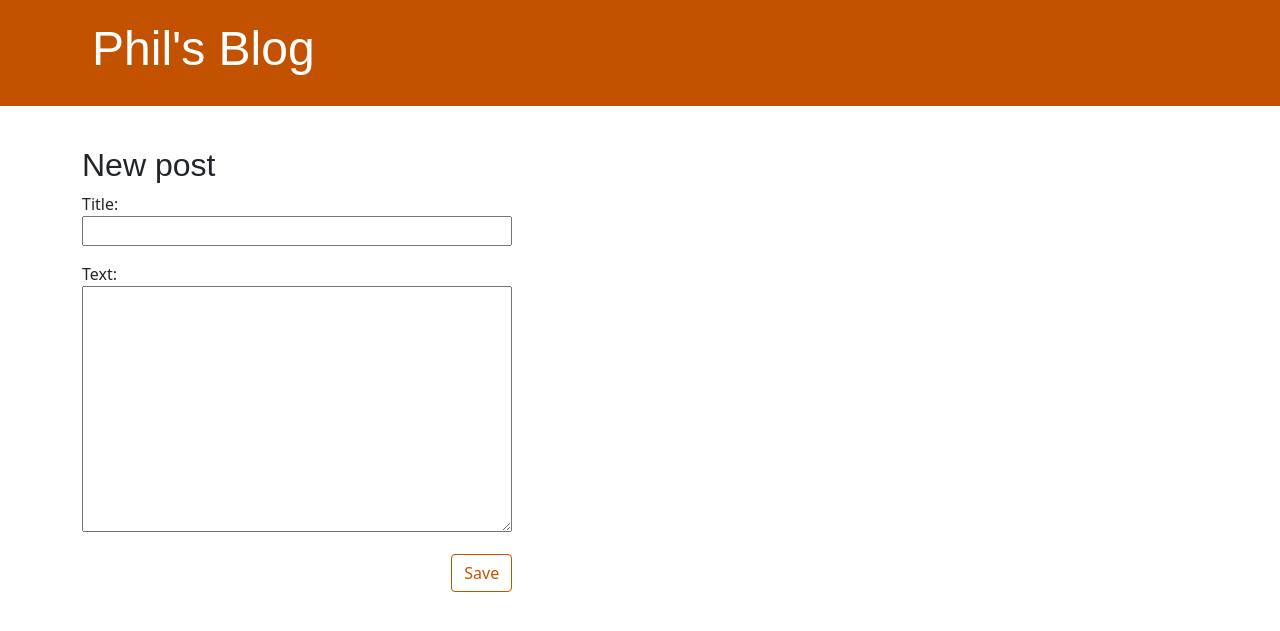
After one commit to philsgu/djangogirls, a Django app: page /post/new/ in a window 1280 px wide. The commit adds this page. Shown: the top 631 px of the page. Run offline with Django 3.2, Linux system fonts and the light colour scheme.

Commit message:
Added views to create/edit blog post inside the site.

```diff
--- /dev/null
+++ b/blog/forms.py
@@ -0,0 +1,9 @@
+from django import forms
+
+from .models import Post
+
+class PostForm(forms.ModelForm):
+
+    class Meta:
+        model = Post
+        fields = ('title', 'text',)
--- a/blog/static/css/blog.css
+++ b/blog/static/css/blog.css
@@ -3,8 +3,24 @@
     margin-top: 0;
     margin-bottom: 40px;
     padding: 20px 20px 20px 40px;
+    display: flex;
+    align-items: center;
+    justify-content: space-between;
+}
+.date {
+    margin-right: 20px; /* Adjust the spacing as needed */
+
 }
 
+.actions {
+    margin-left: auto; /* This will push the SVG icon to the far right */
+    fill: white; /* If you want the SVG icon to be white */
+}
+
+.actions svg {
+    width: 15px; /* Adjust size as needed */
+    height: 15px; /* Adjust size as needed */
+}
 .page-header h1,
 .page-header h1 a,
 .page-header h1 a:visited,
@@ -68,3 +84,19 @@ a {
     color: #FFFFFF;
     background-color: #C25100;
 }
+.container {
+    display: flex;
+    align-items: center;
+    justify-content: space-between;
+}
+
+.add-icon {
+    width: 50px; /* Adjust size as needed */
+    height: 50px; /* Adjust size as needed */
+    fill: white; /* This sets the SVG color to white */
+}
+
+.add-icon svg {
+    width: 100%;
+    height: 100%;
+}
--- a/blog/templates/blog/base.html
+++ b/blog/templates/blog/base.html
@@ -9,10 +9,18 @@
     </head>
     <body>
         <header class="page-header">
-          <div class="container">
-              <h1><a href="/">Phil's Blog</a></h1>
-          </div>
+            <div class="container">
+                <h1><a href="/">Phil's Blog</a></h1>
+                <div class="add-icon">
+                    {% if user.is_authenticated %}
+                    <a href="{% url 'post_new' %}" class="top-menu">
+                        {% include './icons/add_icon.svg' %}
+                    </a>
+                    {% endif %}
+                </div>
+            </div>
         </header>
+
         <main class="container">
             <div class="row">
                 <div class="col">
--- /dev/null
+++ b/blog/templates/blog/post_edit.html
@@ -0,0 +1,9 @@
+{% extends 'blog/base.html' %}
+
+{% block content %}
+    <h2>New post</h2>
+    <form method="POST" class="post-form">{% csrf_token %} <!--his is very important, since it makes your forms secure! If you forget about this bit, Django will complain when you try to save the form-->
+        {{ form.as_p }}
+        <button type="submit" class="save btn btn-secondary">Save</button>
+    </form>
+{% endblock %}
--- a/blog/urls.py
+++ b/blog/urls.py
@@ -4,4 +4,6 @@ from . import views
 urlpatterns = [
     path('', views.post_list, name='post_list'), #this directs initial site to post_list
     path('post/<int:pk>/', views.post_detail, name='post_detail'),
+    path('post/new/', views.post_new, name='post_new'),
+    path('post/<int:pk>/edit', views.post_edit, name='post_edit')
 ]
--- a/blog/views.py
+++ b/blog/views.py
@@ -1,6 +1,8 @@
 from django.shortcuts import render, get_object_or_404
 from django.utils import timezone
 from .models import Post
+from .forms import PostForm
+from django.shortcuts import redirect
 
 # Create your views here.
 def post_list(request):
@@ -10,3 +12,30 @@ def post_list(request):
 def post_detail(request, pk):
     post = get_object_or_404(Post, pk=pk)
     return render(request, 'blog/post_detail.html', {'post': post})
+
+def post_new(request):
+    if request.method == "POST":
+        form = PostForm(request.POST)
+        if form.is_valid():
+            post = form.save(commit=False) #don't save the Post model yet
+            post.author = request.user
+            post.published_date = timezone.now()
+            post.save()
+            return redirect('post_detail', pk=post.pk)
+    else:
+        form = PostForm()
+    return render(request, 'blog/post_edit.html', {'form': form})
+
+def post_edit(request, pk):
+    post = get_object_or_404(Post, pk=pk)
+    if request.method == "POST":
+        form = PostForm(request.POST, instance=post)
+        if form.is_valid():
+            post = form.save(commit=False)
+            post.author = request.user
+            post.published_date = timezone.now()
+            post.save()
+            return redirect('post_detail', pk=post.pk)
+    else:
+        form = PostForm(instance=post)
+    return render(request, 'blog/post_edit.html', {'form': form})
```
Also changed, not shown: blog/templates/blog/post_detail.html (+15 -6 lines), blog/templates/blog/icons/add_icon.svg (added), blog/templates/blog/icons/file-earmark-plus.svg (added), blog/templates/blog/icons/pencil-fill.svg (added).
